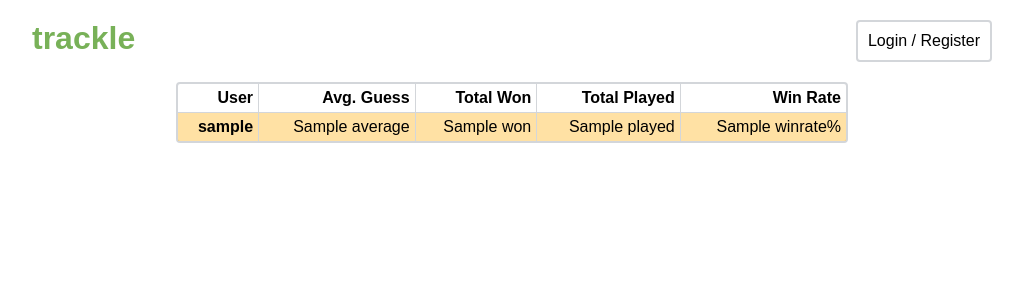
After one commit to charliewilson/trackle, a PHP site: template app/views/leaderboard/leaderboard.twig in a window 1280 px wide. The commit adds this page. Shown: the top 300 px of the page, without its empty margins (128-1151 px from the left). Run offline with PHP 8.4, Linux system fonts and the light colour scheme; the template is opened without the code that fills it: most values are stand-ins (such as "Sample title", 1, 10 or a date in 2020); some libraries are stand-ins or nearby versions.

Commit message:
Rudimentary leaderboard implemented

```diff
--- a/app/objects/person.object.php
+++ b/app/objects/person.object.php
@@ -72,7 +72,7 @@ class Person {
     if ($won == 0) {
       $average = "0";
     } else {
-      $average = round($sum / $played, 2);
+      $average = number_format(round($sum / $played, 2), 2, '.','');
     }
 
     return [
--- /dev/null
+++ b/app/views/leaderboard/leaderboard.twig
@@ -0,0 +1,33 @@
+{% extends 'base.twig' %}
+{% set title = 'Leaderboard' %}
+
+{% block header %}
+  {% if me %}<a class="button" href="/r/add">Add Result</a><a class="button" href="/leaderboard">Leaderboard</a><a class="button" href="/settings">Settings</a><a class="button" href="/logout">Logout</a>{% else %}<a class="button" href="/login">Login / Register</a>{% endif %}
+{% endblock %}
+
+{% block main %}
+  <div class="leaderboard-container grey-box centered-container">
+    <table>
+      <thead>
+        <tr>
+          <th>User</th>
+          <th>Avg. Guess</th>
+          <th>Total Won</th>
+          <th>Total Played</th>
+          <th>Win Rate</th>
+        </tr>
+      </thead>
+      <tbody>
+      {% for person in people %}
+        <tr>
+          <td><a href="/u/{{ person.username }}">{{ person.username }}</a></td>
+          <td>{{ person.stats.average }}</td>
+          <td>{{ person.stats.won }}</td>
+          <td>{{ person.stats.played }}</td>
+          <td>{{ person.stats.winrate }}%</td>
+        </tr>
+      {% endfor %}
+      </tbody>
+    </table>
+  </div>
+{% endblock %}
--- a/app/views/person/person.twig
+++ b/app/views/person/person.twig
@@ -2,7 +2,7 @@
 {% set title = person.username %}
 
 {% block header %}
-  {% if (me.username == person.username) %}<a class="button" href="/r/add">Add Result</a>{% endif %}<a class="button" href="/settings">Settings</a><a class="button" href="/logout">Logout</a>
+  {% if (me.username == person.username) %}<a class="button" href="/r/add">Add Result</a>{% endif %}<a class="button" href="/leaderboard">Leaderboard</a><a class="button" href="/settings">Settings</a><a class="button" href="/logout">Logout</a>
 {% endblock %}
 
 {% block main %}
--- a/app/views/results/addresult.twig
+++ b/app/views/results/addresult.twig
@@ -2,7 +2,7 @@
 {% set title = "Add Result" %}
 
 {% block header %}
-  {% if me %}<a class="button" href="/settings">Settings</a><a class="button" href="/logout">Logout</a>{% else %}<a class="button" href="/login">Login / Register</a>{% endif %}
+  {% if me %}<a class="button" href="/leaderboard">Leaderboard</a><a class="button" href="/settings">Settings</a><a class="button" href="/logout">Logout</a>{% else %}<a class="button" href="/login">Login / Register</a>{% endif %}
 {% endblock %}
 
 {% block main %}
--- a/app/views/results/result.twig
+++ b/app/views/results/result.twig
@@ -2,7 +2,7 @@
 {% set title = result.user.username~" #"~result.puzzleNo %}
 
 {% block header %}
-  {# <a class="button" href="/u/{{ result.user.username }}/{{ result.puzzleNo }}/share">Share</a> #}{% if (me.username == result.user.username) %}<a onclick="return confirm('Are you sure you want to delete this result? This cannot be undone!');" class="button" href="/u/{{ result.user.username }}/{{ result.puzzleNo }}/delete">Delete</a>{% endif %}{% if me %}<a class="button" href="/logout">Logout</a>{% else %}<a class="button" href="/login">Login / Register</a>{% endif %}
+  {# <a class="button" href="/u/{{ result.user.username }}/{{ result.puzzleNo }}/share">Share</a> #}{% if (me.username == result.user.username) %}<a onclick="return confirm('Are you sure you want to delete this result? This cannot be undone!');" class="button" href="/u/{{ result.user.username }}/{{ result.puzzleNo }}/delete">Delete</a>{% endif %}<a class="button" href="/leaderboard">Leaderboard</a>{% if me %}<a class="button" href="/settings">Settings</a><a class="button" href="/logout">Logout</a>{% else %}<a class="button" href="/login">Login / Register</a>{% endif %}
 {% endblock %}
 
 {% block main %}
--- a/app/views/settings/delete_account.twig
+++ b/app/views/settings/delete_account.twig
@@ -2,7 +2,7 @@
 {% set title = 'Settings' %}
 
 {% block header %}
-  {% if me %}<a class="button" href="/r/add">Add Result</a><a class="button" href="/settings">Settings</a><a class="button" href="/logout">Logout</a>{% else %}<a class="button" href="/login">Login / Register</a>{% endif %}
+  {% if me %}<a class="button" href="/r/add">Add Result</a><a class="button" href="/leaderboard">Leaderboard</a><a class="button" href="/settings">Settings</a><a class="button" href="/logout">Logout</a>{% else %}<a class="button" href="/login">Login / Register</a>{% endif %}
 {% endblock %}
 
 {% block main %}
--- a/app/views/settings/settings.twig
+++ b/app/views/settings/settings.twig
@@ -2,7 +2,7 @@
 {% set title = 'Settings' %}
 
 {% block header %}
-  {% if me %}<a class="button" href="/r/add">Add Result</a><a class="button" href="/settings">Settings</a><a class="button" href="/logout">Logout</a>{% else %}<a class="button" href="/login">Login / Register</a>{% endif %}
+  {% if me %}<a class="button" href="/r/add">Add Result</a><a class="button" href="/leaderboard">Leaderboard</a><a class="button" href="/settings">Settings</a><a class="button" href="/logout">Logout</a>{% else %}<a class="button" href="/login">Login / Register</a>{% endif %}
 {% endblock %}
 
 {% block main %}
--- a/assets/css/style.css
+++ b/assets/css/style.css
@@ -4,6 +4,10 @@
   --tile-yellow: #f1ad10;
   --tile-black: #202225;
   --tile-clear: #ddd;
+
+  --leaderboard-gold: rgba(255, 195, 74, 0.5);
+  --leaderboard-silver: rgba(204, 204, 204, 0.5);
+  --leaderboard-bronze: rgba(193, 126, 77, 0.5);
 
   --card-radius: 4px;
   --tile-radius: 4px;
@@ -162,7 +166,8 @@ hr {
   margin-bottom:20px;
 }
 
-.settings-container {
+.settings-container,
+.leaderboard-container {
   box-sizing: border-box;
 }
 
@@ -192,6 +197,45 @@ hr {
 .button.deletebutton {
   color: #a80000;
 }
+
+.leaderboard-container {
+  padding:0;
+}
+
+.leaderboard-container table {
+  width:100%;
+  text-align:right;
+  border-collapse:collapse;
+  border-style: hidden;
+}
+
+.leaderboard-container table tbody tr:nth-child(1) {
+  background-color:var(--leaderboard-gold);
+}
+.leaderboard-container table tbody tr:nth-child(2) {
+  background-color:var(--leaderboard-silver);
+}
+.leaderboard-container table tbody tr:nth-child(3) {
+  background-color:var(--leaderboard-bronze);
+}
+
+.leaderboard-container table a {
+  font-weight:bold;
+  color:#000000;
+}
+
+/*.leaderboard-container table,*/
+.leaderboard-container th,
+.leaderboard-container td {
+  border:solid 1px var(--border-colour);
+  padding:5px;
+}
+
+/*.leaderboard-container table td:not(:first-of-type),*/
+/*.leaderboard-container table th:not(:first-of-type) {*/
+/*  width:0.1%;*/
+/*  white-space: nowrap;*/
+/*}*/
 
 .graph-container .graph {
   flex:auto;
--- a/index.php
+++ b/index.php
@@ -28,7 +28,7 @@ try {
     ['POST', '/register', 'registerPost'],
     //Homepage and feed
     // ['GET', '/home', 'homeGet'],
-    //Spots
+    //Results
     ['GET', '/r/[i:id]', 'resultGet'],
     ['GET', '/r/add', 'resultAddGet'],
     ['POST', '/r/add', 'resultAddPost'],
@@ -36,6 +36,8 @@ try {
     ['GET', '/u/[a:name]', 'personGet'],
     ['GET', '/u/[a:name]/[i:puzzleno]', 'resultGet'],
     ['GET', '/u/[a:name]/[i:puzzleno]/delete', 'resultDeleteGet'],
+    //Leaderboard
+    ['GET', '/leaderboard', 'leaderboardGet'],
     //Settings
     ['GET', '/settings', 'settingsGet'],
     ['POST', '/settings/email', 'changeEmailPost'],
```
Also changed, not shown: app/controllers/page.controller.php (+27 -0 lines).
